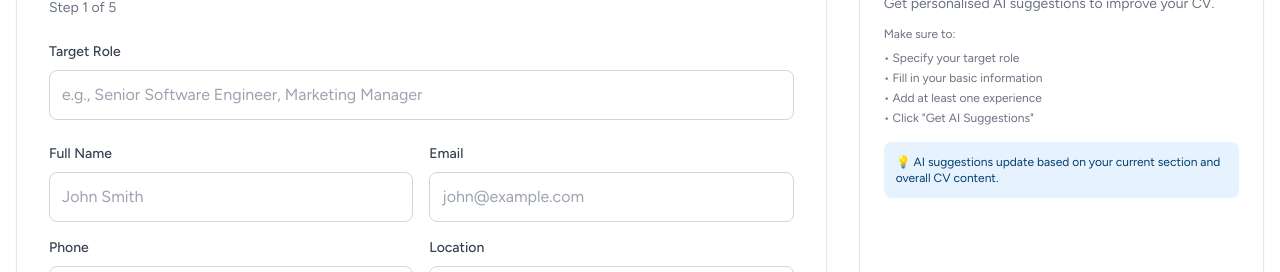
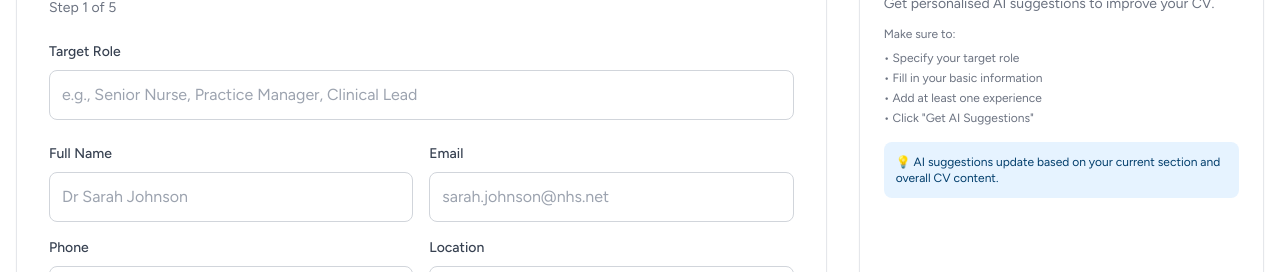
Before and after one commit to Steluckett/cv-builder, a Next.js app: page / in a window 1280 px wide. Shown: the part 211-483 px from the top of the page. Built offline with nearby package versions, Linux system fonts and the light colour scheme.

Commit message:
Update CVBuilderApp.js

```diff
--- a/components/CVBuilderApp.js
+++ b/components/CVBuilderApp.js
@@ -474,7 +474,7 @@ const CVBuilderApp = () => {
           onChange={(e) => setTargetRole(e.target.value)}
           className="w-full p-3 border border-gray-300 rounded-lg focus:ring-2 focus:border-transparent"
           style={{ focusRingColor: '#005994' }}
-          placeholder="e.g., Senior Software Engineer, Marketing Manager"
+          placeholder="e.g., Senior Nurse, Practice Manager, Clinical Lead"
         />
       </div>
 
@@ -487,7 +487,7 @@ const CVBuilderApp = () => {
             onChange={(e) => updatePersonalInfo('name', e.target.value)}
             className="w-full p-3 border border-gray-300 rounded-lg focus:ring-2 focus:border-transparent"
             style={{ focusRingColor: '#005994' }}
-            placeholder="John Smith"
+            placeholder="Dr Sarah Johnson"
           />
         </div>
         <div>
@@ -498,7 +498,7 @@ const CVBuilderApp = () => {
             onChange={(e) => updatePersonalInfo('email', e.target.value)}
             className="w-full p-3 border border-gray-300 rounded-lg focus:ring-2 focus:border-transparent"
             style={{ focusRingColor: '#005994' }}
-            placeholder="john@example.com"
+            placeholder="sarah.johnson@nhs.net"
           />
         </div>
         <div>
@@ -577,7 +577,7 @@ const CVBuilderApp = () => {
                 onChange={(e) => updateExperience(exp.id, 'title', e.target.value)}
                 className="w-full p-3 border border-gray-300 rounded-lg focus:ring-2 focus:border-transparent"
                 style={{ focusRingColor: '#005994' }}
-                placeholder="Software Engineer"
+                placeholder="Senior Staff Nurse"
               />
             </div>
             <div>
@@ -588,7 +588,7 @@ const CVBuilderApp = () => {
                 onChange={(e) => updateExperience(exp.id, 'company', e.target.value)}
                 className="w-full p-3 border border-gray-300 rounded-lg focus:ring-2 focus:border-transparent"
                 style={{ focusRingColor: '#005994' }}
-                placeholder="Tech Solutions Ltd"
+                placeholder="Royal Manchester Hospital"
               />
             </div>
           </div>
@@ -613,9 +613,9 @@ const CVBuilderApp = () => {
               rows={3}
               className="w-full p-3 border border-gray-300 rounded-lg focus:ring-2 focus:border-transparent"
               style={{ focusRingColor: '#005994' }}
-              placeholder="• Achieved X by implementing Y, resulting in Z% improvement
-• Led a team of N people to deliver project on time and under budget
-• Collaborated with cross-functional teams to..."
+              placeholder="• Provided high-quality patient care to 20+ patients daily
+• Led medication administration training for 5 junior nurses
+• Collaborated with multidisciplinary teams to improve patient outcomes"
             />
           </div>
 
@@ -658,14 +658,14 @@ const CVBuilderApp = () => {
         <div key={edu.id} className="border border-gray-200 rounded-lg p-4 space-y-4">
           <div className="grid grid-cols-1 md:grid-cols-2 gap-4">
             <div>
-              <label className="block text-sm font-medium text-gray-700 mb-2">Degree</label>
+              <label className="block text-sm font-medium text-gray-700 mb-2">Qualification</label>
               <input
                 type="text"
                 value={edu.degree}
                 onChange={(e) => updateEducation(edu.id, 'degree', e.target.value)}
                 className="w-full p-3 border border-gray-300 rounded-lg focus:ring-2 focus:border-transparent"
                 style={{ focusRingColor: '#005994' }}
-                placeholder="BSc Computer Science"
+                placeholder="BSc Nursing (Adult)"
               />
             </div>
             <div>
@@ -676,7 +676,7 @@ const CVBuilderApp = () => {
                 onChange={(e) => updateEducation(edu.id, 'institution', e.target.value)}
                 className="w-full p-3 border border-gray-300 rounded-lg focus:ring-2 focus:border-transparent"
                 style={{ focusRingColor: '#005994' }}
-                placeholder="University of Manchester"
+                placeholder="University of Manchester Faculty of Health"
               />
             </div>
           </div>
@@ -701,7 +701,7 @@ const CVBuilderApp = () => {
               rows={2}
               className="w-full p-3 border border-gray-300 rounded-lg focus:ring-2 focus:border-transparent"
               style={{ focusRingColor: '#005994' }}
-              placeholder="First Class Honours, Relevant Modules: Machine Learning, Database Systems..."
+              placeholder="First Class Honours, Relevant Modules: Adult Health, Mental Health, Pharmacology..."
             />
           </div>
 
@@ -751,7 +751,7 @@ const CVBuilderApp = () => {
                 onChange={(e) => updateSkill(skill.id, 'name', e.target.value)}
                 className="w-full p-3 border border-gray-300 rounded-lg focus:ring-2 focus:border-transparent"
                 style={{ focusRingColor: '#005994' }}
-                placeholder="JavaScript, Project Management, Data Analysis..."
+                placeholder="Patient Care, Medication Administration, Clinical Assessment..."
               />
             </div>
             <div>
@@ -815,7 +815,7 @@ const CVBuilderApp = () => {
               onChange={(e) => updateAchievement(achievement.id, 'title', e.target.value)}
               className="w-full p-3 border border-gray-300 rounded-lg focus:ring-2 focus:border-transparent"
               style={{ focusRingColor: '#005994' }}
-              placeholder="Increased sales by 150% in Q4 2023"
+              placeholder="Improved patient satisfaction scores by 25% in stroke unit"
             />
           </div>
 
```
